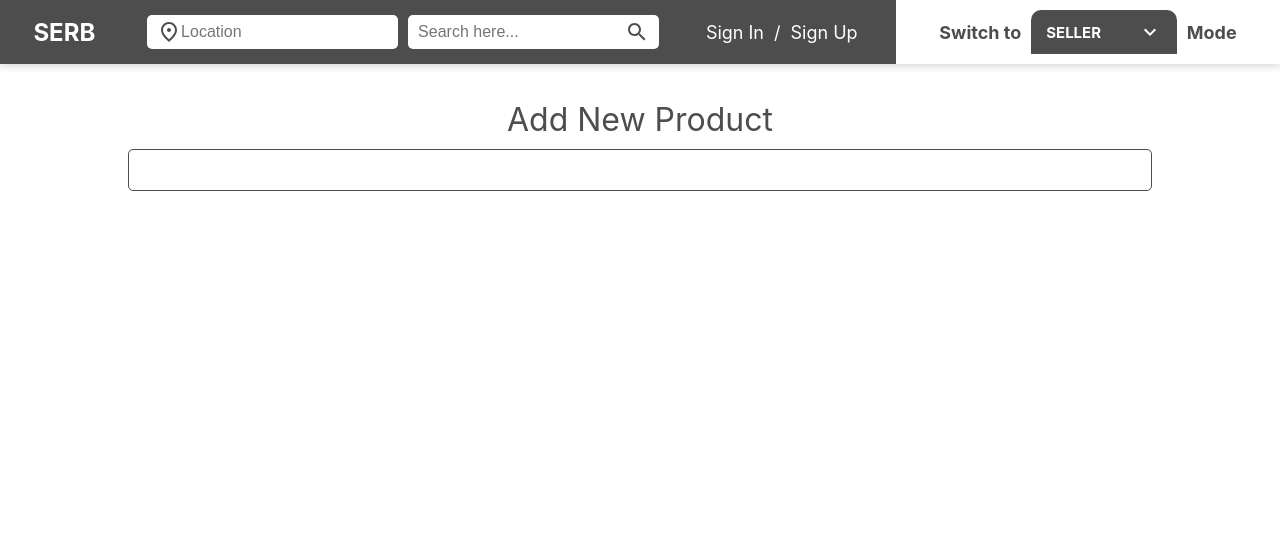
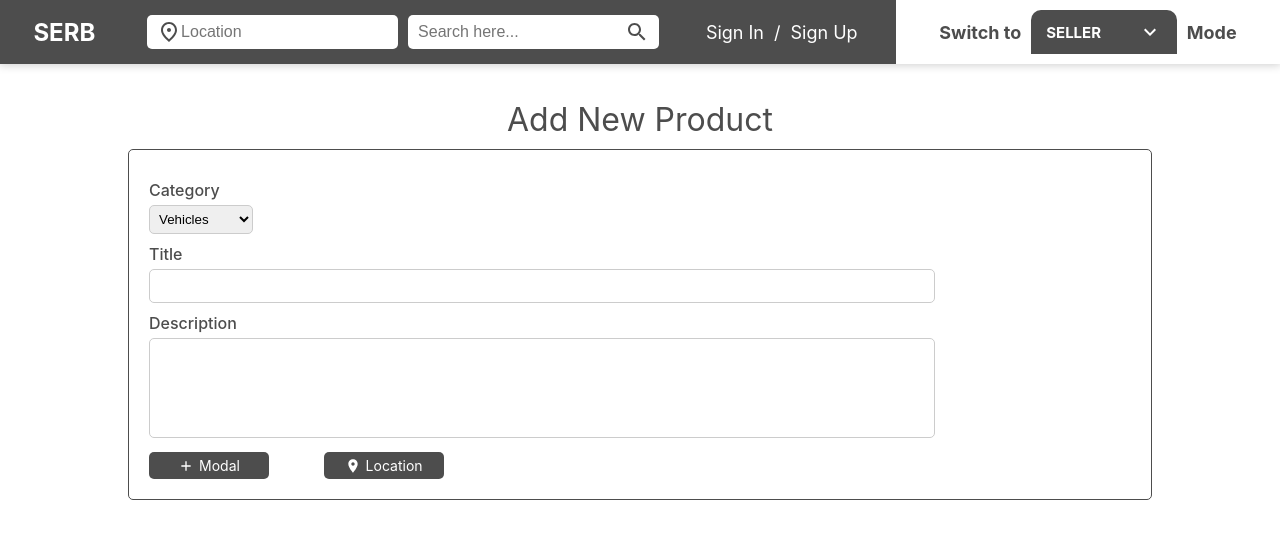
Before and after one commit to samiullah51/SERB, a React (Create React App) app: page / in a window 1280 px wide. Shown: the top 538 px of the page. Built offline with nearby package versions, Linux system fonts and the light colour scheme.

Commit message:
working on new product form

```diff
--- /dev/null
+++ b/src/components/ProductForm/ProductForm.css
@@ -0,0 +1,56 @@
+.single__input{
+    margin: 10px 0;
+}
+.single__input .label{
+    margin-bottom: 5px;
+    font-weight: 500;
+    color:var(--primary-color);
+    font-size: 16px;
+}
+.single__input input{
+    width: 80%;
+    border: 1px solid #ccc;
+    padding: 7px;
+    border-radius: 5px;
+    outline: none;
+    font-size: 16px;
+}
+.single__input select{
+    padding: 5px;
+    outline: none;
+    border: 1px solid #ccc;
+    border-radius: 5px;
+}
+.single__input .desc{
+    min-height: 100px;
+    width: 80%;
+    border: 1px solid #ccc;
+    padding: 7px;
+    border-radius: 5px;
+    outline: none;
+    font-size: 16px;
+    resize: none;
+}
+.modal__location{
+width: 30%;
+    display: flex;
+    align-items: center;
+    justify-content: space-between;
+}
+.modal__location .modal__location__box{
+    display: flex;
+    align-items: center;
+    background-color: var(--primary-color);
+    color: #fff;
+    padding: 5px 10px;
+    border-radius: 5px;
+    font-size: 14px;
+    width: 120px;
+    justify-content: center;
+
+
+}
+.modal__location .MuiSvgIcon-root{
+    font-size: 16px;
+    margin-right: 5px;
+}
--- /dev/null
+++ b/src/components/ProductForm/ProductForm.js
@@ -0,0 +1,41 @@
+import React from "react";
+import "./ProductForm.css";
+import LocationOnIcon from "@mui/icons-material/LocationOn";
+import AddIcon from "@mui/icons-material/Add";
+function ProductForm() {
+  return (
+    <div className="form">
+      <div className="single__input">
+        <p className="label">Category</p>
+        <select>
+          <option disabled>--Select--</option>
+          <option>Vehicles</option>
+          <option>Birds</option>
+          <option>Furniture</option>
+          <option>Motercycles</option>
+        </select>
+      </div>
+      <div className="single__input">
+        <p className="label">Title</p>
+        <input type="text" />
+      </div>
+      <div className="single__input">
+        <p className="label">Description</p>
+        <textarea className="desc"></textarea>
+      </div>
+      {/* <Modal and Location */}
+      <div className="modal__location">
+        <div className="modal__location__box">
+          <AddIcon />
+          <p>Modal</p>
+        </div>
+        <div className="modal__location__box">
+          <LocationOnIcon />
+          <p>Location</p>
+        </div>
+      </div>
+    </div>
+  );
+}
+
+export default ProductForm;
--- a/src/pages/NewProduct/NewProduct.js
+++ b/src/pages/NewProduct/NewProduct.js
@@ -1,5 +1,6 @@
 import React from "react";
 import Navbar from "../../components/Navbar/Navbar";
+import ProductForm from "../../components/ProductForm/ProductForm";
 import "./NewProduct.css";
 function NewProduct() {
   return (
@@ -11,7 +12,9 @@ function NewProduct() {
       <h1>Add New Product</h1>
       <div className="new__product">
         {/* form */}
-        <div className="product__form">{/* Single Input */}</div>
+        <div className="product__form">
+          <ProductForm />
+        </div>
       </div>
     </>
   );
```
